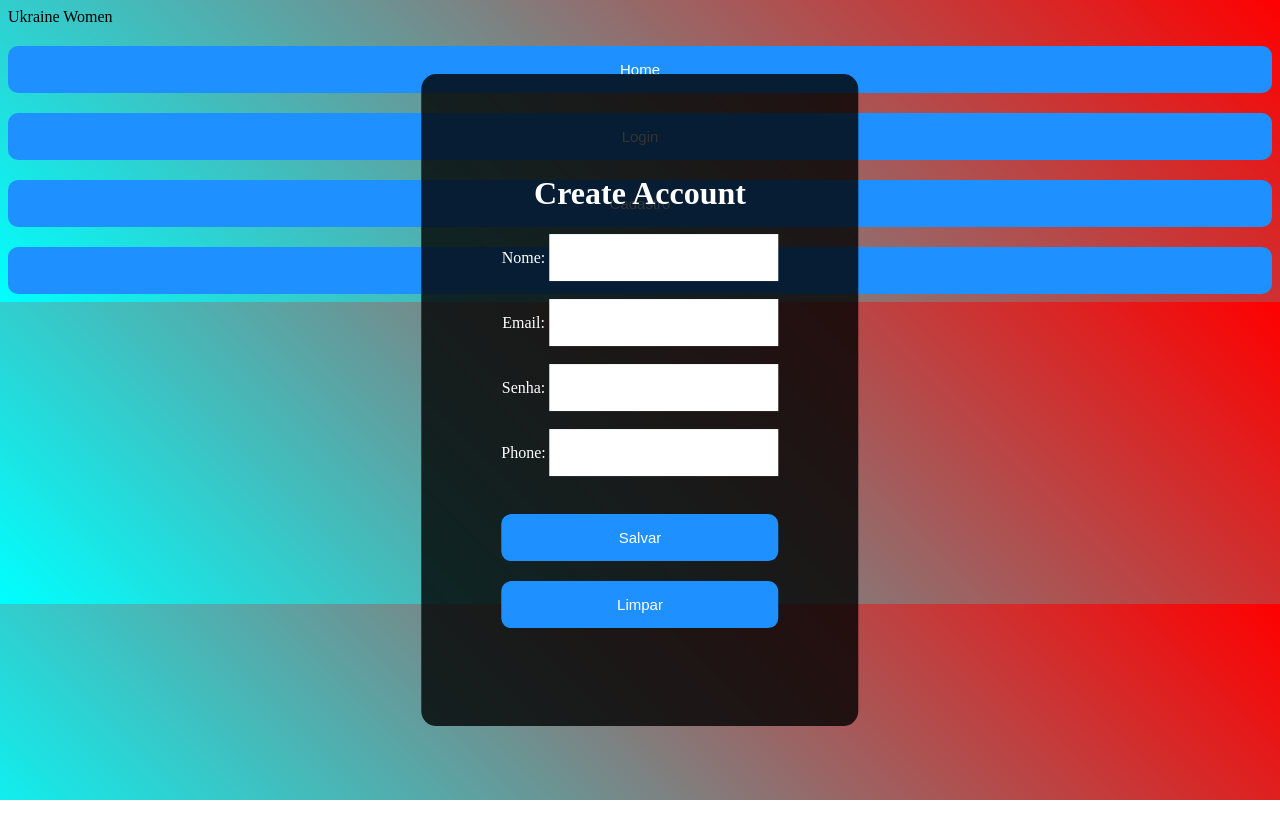
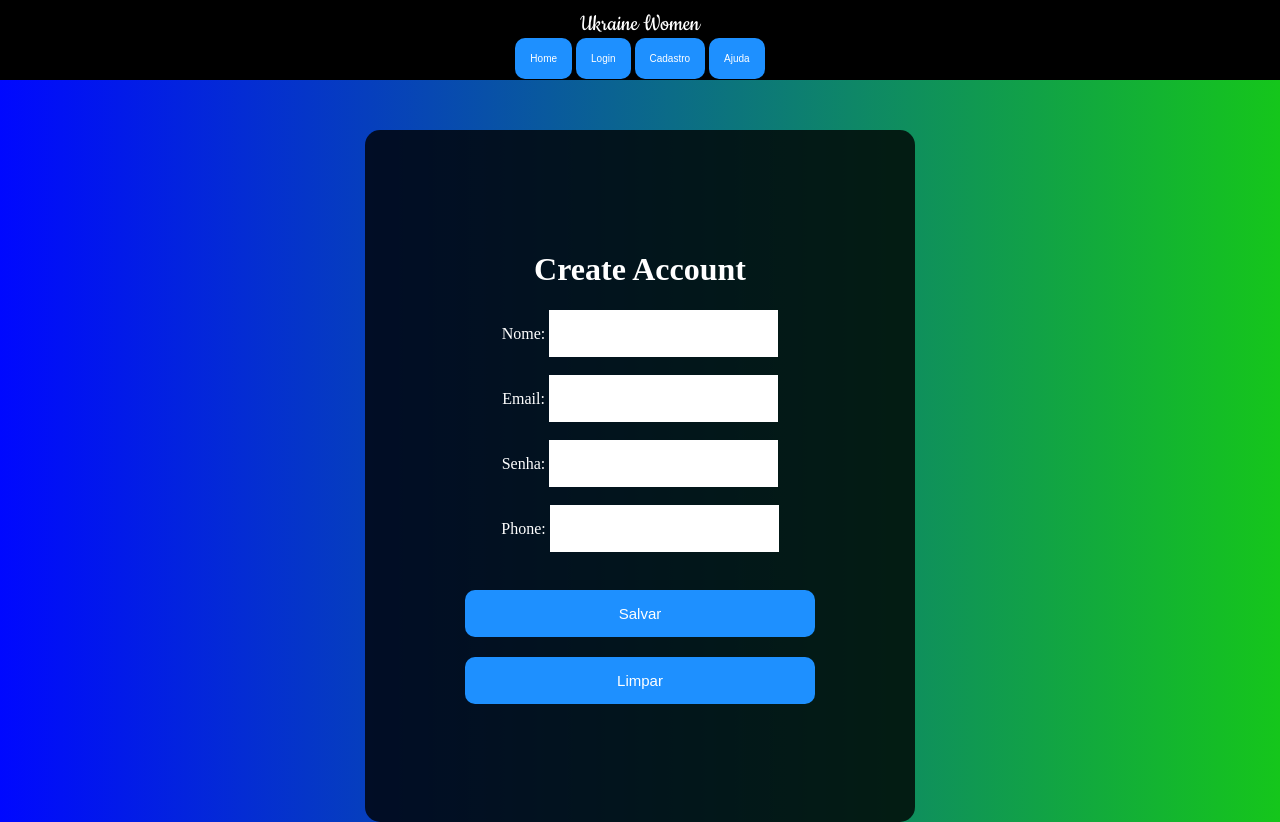
Before and after one commit to PedroLimaCarari/p-gina-de-cadastro, a plain HTML site: page index.html in a window 1280 px wide. Before the commit the page ends 800 px from the top, so only its background shows below. Drawn offline with Linux system fonts and the light colour scheme.

Commit message:
Update style.css

```diff
--- a/style.css
+++ b/style.css
@@ -1,13 +1,14 @@
 body{
-  background-image: linear-gradient(45deg, cyan,red);
+  background-image: linear-gradient(to right, #0008ff,#15c61b);
+  margin: 0px;
+  padding: 0px;
 }
 .tela-cadastro{
   background-color: rgba(0,0,0,0.8);
-  position:absolute;
-  top: 50%;
-  left: 50%;
-  transform: translate(-50%,-50%);
-  padding: 80px;
+  margin:auto;
+  min-width:100px;
+  max-width:350px;
+  padding: 100px;
   border-radius: 15px;
   color: #fff;
   text-align:center;
@@ -21,23 +22,54 @@ input{
   outline: none;
   font-size: 15px;
 }
-button{
+button.login{
   background-color: dodgerblue;
   border: none;
   padding: 15px;
   width: 100%;
   border-radius: 10px;
   color: white;
-font-size: 15px;
+  font-size: 15px;
 }
 button:hover{
   background-color: deepskyblue;
   cursor: pointer;
 }
 
-button{
+button.login{
   margin-top:20px;
 }
 center{
   align-items: center;
 }
+header{
+  width:100%;
+  background-color:black;
+  height:80px;
+  margin:0px 0px 50px 0px;
+  text-align:center;
+
+}
+nav{
+  color: white;
+  padding: 10px;
+  border-radius: 5px;
+  text-decoration: none;
+  margin:top;
+}
+button.barra{
+  background-color: dodgerblue;
+  border: none;
+  padding: 15px;
+  border-radius: 10px;
+  color: white;
+  font-size: 10px;
+}
+button.barra:hover{
+  background-color: deepskyblue;
+  cursor: pointer;
+}
+.fonte{
+  font-family:'Cookie', cursive;
+  font-size:25px;
+}
```
